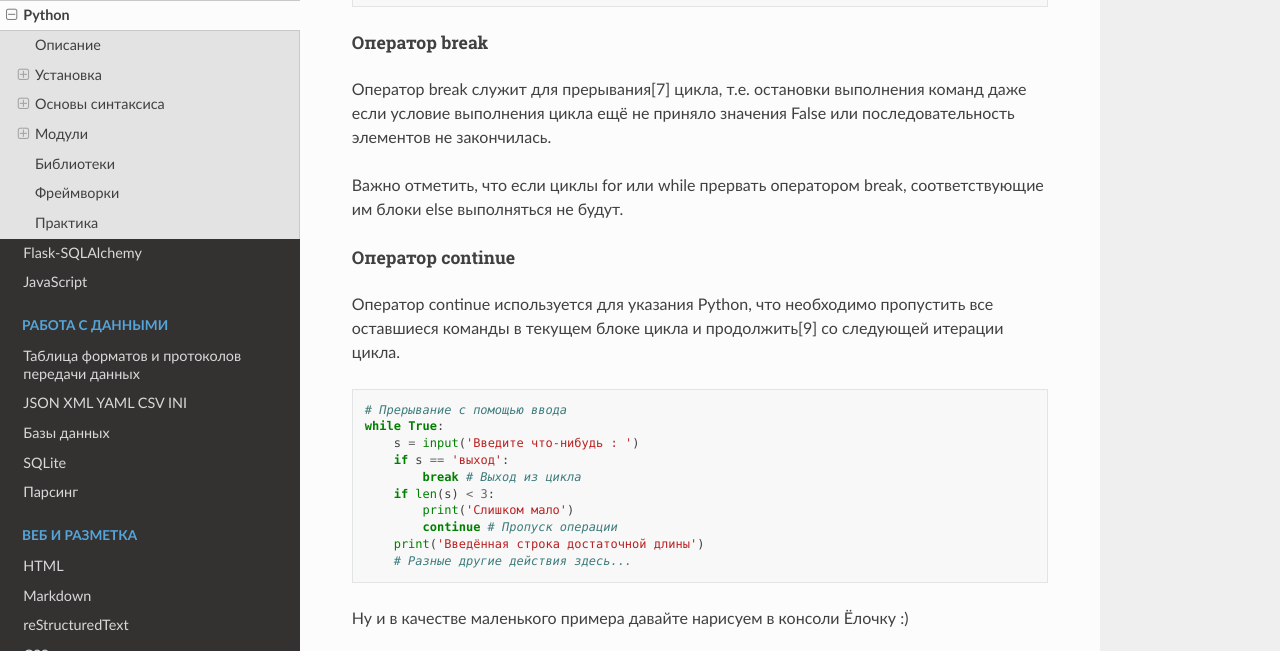
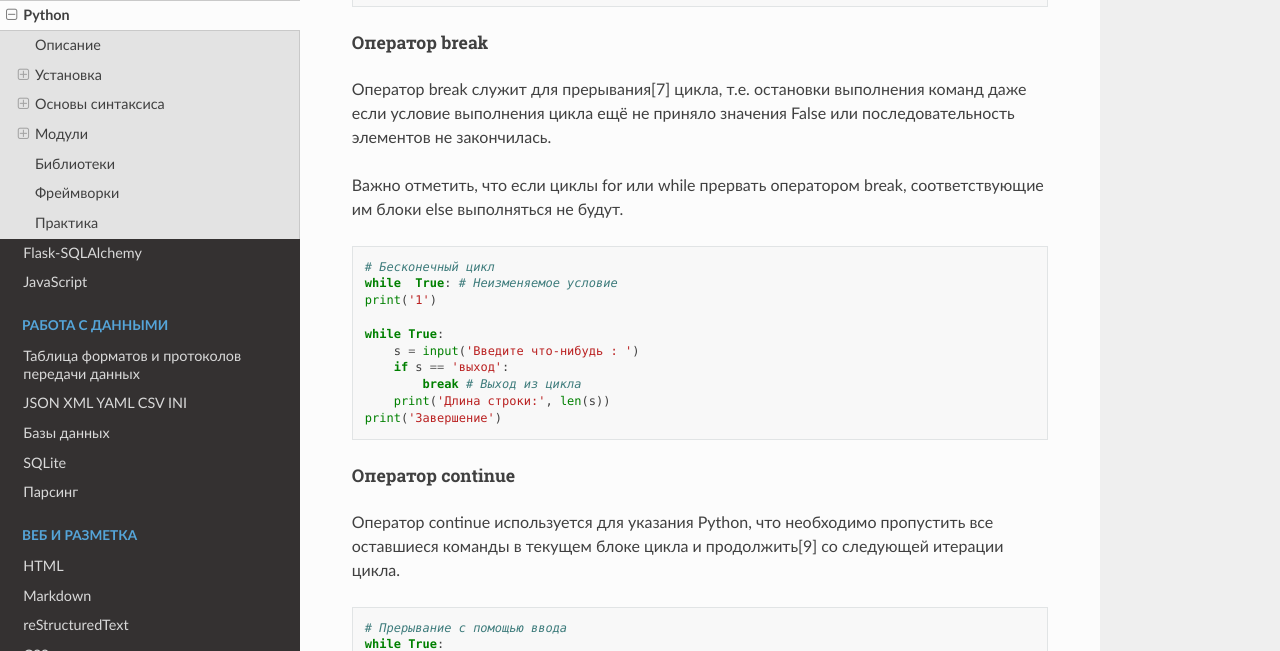
Before and after one commit to NMSprog/5_ITL, a Sphinx documentation site: the page built from source/Python/Python.rst, in a window 1280 px wide and 900 px high, scrolled down 37041 px, cut to the strip 0-651 px from the top of the window. Built offline with Sphinx 7.4.7 and the Read the Docs theme 3.1.0, drawn with Linux system fonts in a browser that asks for light colours; part of the change alters nothing that is shown; some of the changed text lies outside the part shown.

```diff
--- a/source/Python/Python.rst
+++ b/source/Python/Python.rst
@@ -2023,6 +2023,7 @@ T-строки
 Важно отметить, что если циклы for или while прервать оператором break, соответствующие им блоки else выполняться не будут.
 
 .. code:: python
+
     # Бесконечный цикл
     while  True: # Неизменяемое условие
     print('1')
@@ -2685,3 +2686,7 @@ import, чтобы предотвратить конфликты имён и н
 
 Практика
 ========
+
+Генераторы
+Память
+Диапазоны
```
